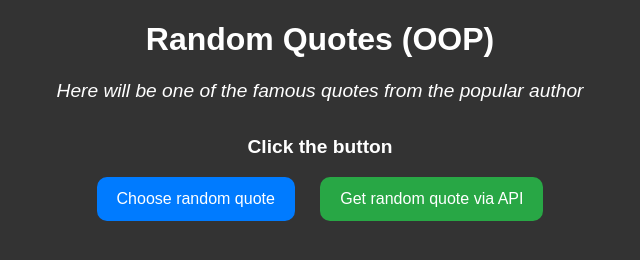
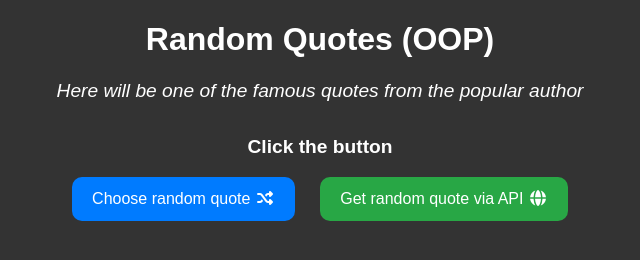
Before and after one commit to Askhat23/random-quotes-oop, a plain HTML site: page index.html in a window 1280 px wide. Shown: the whole page, without its empty margins (320-960 px from the left). Drawn offline with Linux system fonts and the light colour scheme.

Commit message:
Add fa icons for both buttons

```diff
--- a/index.html
+++ b/index.html
@@ -22,10 +22,10 @@
         </p>
         <p id="quote-author" class="quote-author">Click the button</p>
         <button id="random-quote-btn" class="btn btn-primary">
-          Choose random quote
+          Choose random quote <i class="fas fa-random"></i>
         </button>
         <button id="random-quote-api-btn" class="btn btn-secondary">
-          Get random quote via API
+          Get random quote via API <i class="fas fa-globe"></i>
         </button>
       </div>
     </div>
```
